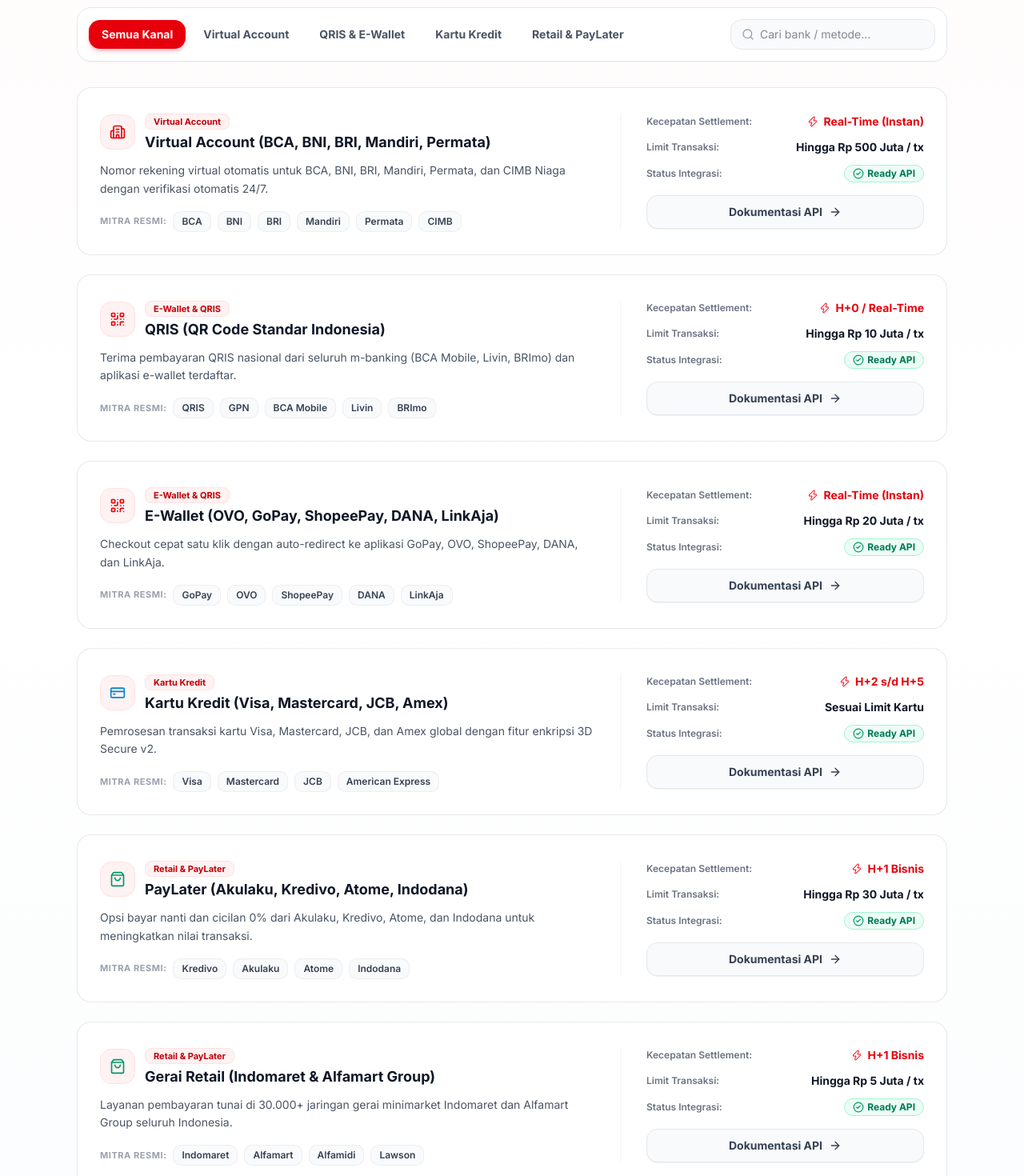
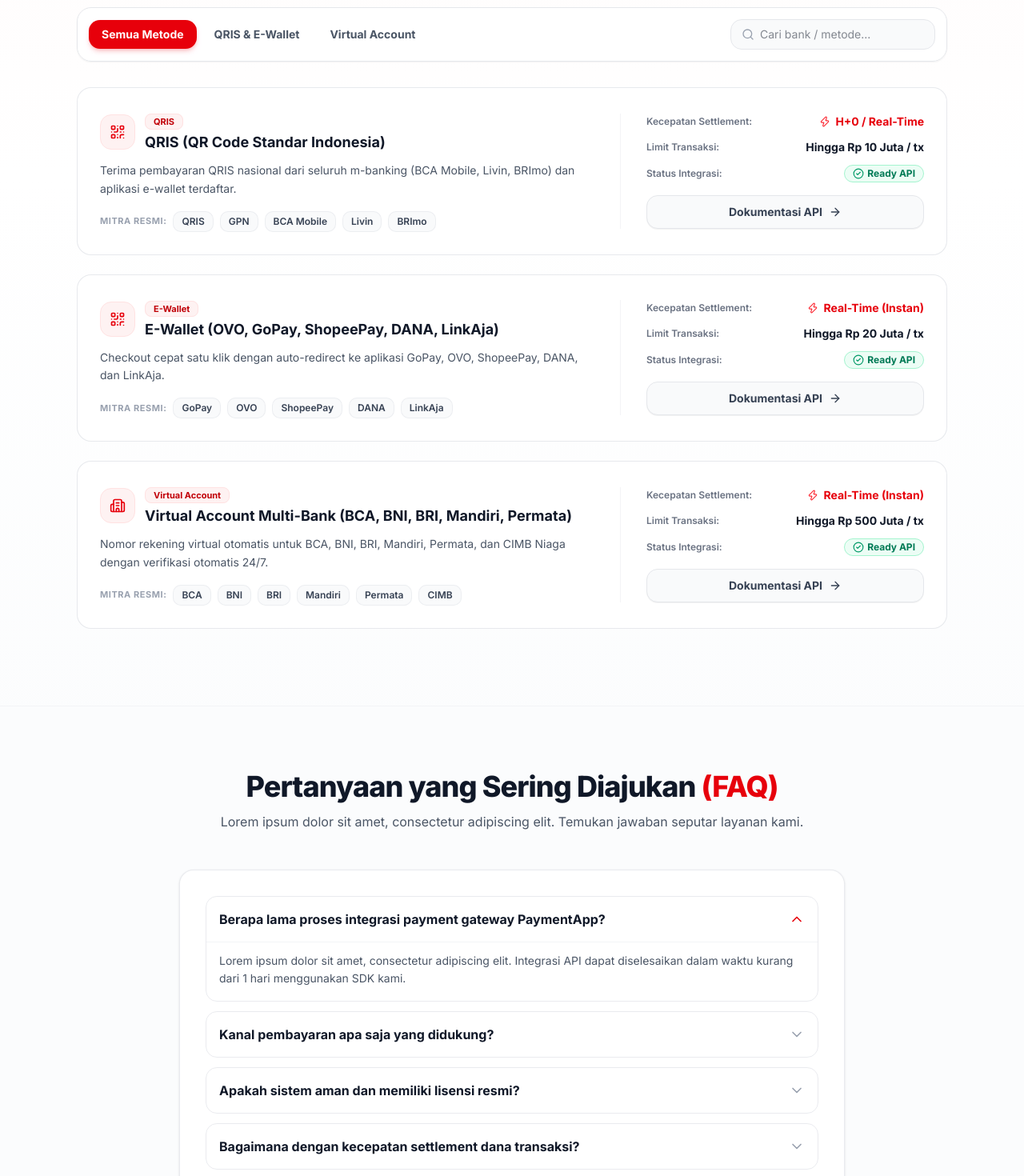
Before and after one commit to Hnzsama/Nusandana, a Next.js app: page /payments in a window 1280 px wide. Shown: the part 520-1990 px from the top of the page at 80% size. Built offline with nearby package versions, Linux system fonts and the light colour scheme.

Commit message:
feat: update Kanal Pembayaran to Metode Pembayaran with only QRIS, E-Wallet, and VA supported

```diff
--- a/components/Footer.tsx
+++ b/components/Footer.tsx
@@ -158,11 +158,11 @@
           <div className="space-y-3">
             <h4 className="font-bold text-white uppercase tracking-wider text-xs">Produk</h4>
             <ul className="space-y-2 font-medium text-slate-400">
-              <li><Link href="/payments" className="hover:text-red-400 transition-colors cursor-pointer">Kanal Pembayaran</Link></li>
+              <li><Link href="/payments" className="hover:text-red-400 transition-colors cursor-pointer">Metode Pembayaran</Link></li>
+              <li><Link href="/payments?cat=qris-wallet" className="hover:text-red-400 transition-colors cursor-pointer">QRIS Instant</Link></li>
+              <li><Link href="/payments?cat=qris-wallet" className="hover:text-red-400 transition-colors cursor-pointer">E-Wallet Direct</Link></li>
+              <li><Link href="/payments?cat=va" className="hover:text-red-400 transition-colors cursor-pointer">Virtual Account Multi-Bank</Link></li>
               <li><Link href="/program-support/payment-links" className="hover:text-red-400 transition-colors cursor-pointer">Payment Links UMKM</Link></li>
-              <li><Link href="/payments?cat=va" className="hover:text-red-400 transition-colors cursor-pointer">Virtual Account Multi-Bank</Link></li>
-              <li><Link href="/payments?cat=qris-wallet" className="hover:text-red-400 transition-colors cursor-pointer">QRIS Instant & E-Wallet</Link></li>
-              <li><Link href="/payments?cat=all" className="hover:text-red-400 transition-colors cursor-pointer">Disbursement & Payouts</Link></li>
             </ul>
           </div>
 
--- a/components/HeroSection.tsx
+++ b/components/HeroSection.tsx
@@ -79,28 +79,6 @@
             <AnimateOnScroll animation="scale-up" delay={150}>
               <div className="relative mx-auto max-w-md lg:max-w-none">
 
-                {/* Floating Card Decorative 1 */}
-                <div className="absolute -top-6 -left-6 z-20 bg-white/90 backdrop-blur-md p-4 rounded-2xl shadow-xl border border-gray-100 hidden sm:flex items-center gap-3">
-                  <div className="w-10 h-10 rounded-xl bg-emerald-100 flex items-center justify-center text-emerald-600 font-bold">
-                    <Zap className="w-5 h-5" />
-                  </div>
-                  <div>
-                    <p className="text-xs text-gray-500 font-medium">Settlement Speed</p>
-                    <p className="text-sm font-bold text-gray-900">Real-Time (Instan)</p>
-                  </div>
-                </div>
-
-                {/* Floating Card Decorative 2 */}
-                <div className="absolute -bottom-6 -right-6 z-20 bg-white/90 backdrop-blur-md p-4 rounded-2xl shadow-xl border border-gray-100 hidden sm:flex items-center gap-3">
-                  <div className="w-10 h-10 rounded-xl bg-red-100 flex items-center justify-center text-red-600 font-bold">
-                    <Lock className="w-5 h-5" />
-                  </div>
-                  <div>
-                    <p className="text-xs text-gray-500 font-medium">Security Encryption</p>
-                    <p className="text-sm font-bold text-gray-900">256-Bit SSL Secured</p>
-                  </div>
-                </div>
-
                 {/* Main Dashboard Preview Box */}
                 <div className="bg-white rounded-2xl p-4 sm:p-6 shadow-2xl border border-gray-200/80 hover:shadow-red-500/10 transition-shadow">
                   <div className="flex items-center justify-between border-b border-gray-100 pb-4 mb-4">
@@ -109,7 +87,6 @@
                       <div className="w-3 h-3 rounded-full bg-yellow-400" />
                       <div className="w-3 h-3 rounded-full bg-green-400" />
                     </div>
-                    <span className="text-xs font-mono text-gray-400">dashboard.paymentapp.co</span>
                   </div>
 
                   <div className="relative w-full h-[320px] rounded-xl overflow-hidden shadow-inner">
--- a/components/Navbar.tsx
+++ b/components/Navbar.tsx
@@ -12,15 +12,14 @@
 
   const navItems = [
     {
-      label: "Kanal Pembayaran",
+      label: "Metode Pembayaran",
       href: "/payments",
       hasDropdown: true,
       items: [
-        { name: "Semua Kanal Pembayaran", href: "/payments?cat=all" },
+        { name: "Semua Metode Pembayaran", href: "/payments?cat=all" },
+        { name: "QRIS Instant", href: "/payments?cat=qris-wallet" },
+        { name: "E-Wallet Direct", href: "/payments?cat=qris-wallet" },
         { name: "Virtual Account Multi-Bank", href: "/payments?cat=va" },
-        { name: "QRIS Instant & E-Wallet", href: "/payments?cat=qris-wallet" },
-        { name: "Kartu Kredit & International", href: "/payments?cat=card" },
-        { name: "Retail & PayLater", href: "/payments?cat=paylater" },
       ],
     },
     {
--- a/components/PaymentSolutions.tsx
+++ b/components/PaymentSolutions.tsx
@@ -15,14 +15,6 @@
     link: "/payments?cat=qris-wallet",
   },
   {
-    id: "va",
-    title: "Virtual Account Multi-Bank",
-    icon: <Building2 className="w-6 h-6 text-red-600" />,
-    description: "Rekening Virtual Account otomatis untuk BCA, Mandiri, BNI, BRI, Permata, Danamon & CIMB.",
-    features: ["Konfirmasi transaksi otomatis", "Fitur refund & penyesuaian", "Masa berlaku (expired) fleksibel"],
-    link: "/payments?cat=va",
-  },
-  {
     id: "ewallet",
     title: "E-Wallet Direct Checkout",
     icon: <Wallet className="w-6 h-6 text-red-600" />,
@@ -31,12 +23,12 @@
     link: "/payments?cat=qris-wallet",
   },
   {
-    id: "disbursement",
-    title: "Disbursement & Transfer Dana",
-    icon: <CreditCard className="w-6 h-6 text-red-600" />,
-    description: "Transfer dana instan ke ribuan rekening bank & e-wallet secara bersamaan dalam hitungan detik.",
-    features: ["Batch payout otomatis", "Validasi nomor rekening instan", "Laporan riwayat pencairan transparan"],
-    link: "/payments?cat=all",
+    id: "va",
+    title: "Virtual Account Multi-Bank",
+    icon: <Building2 className="w-6 h-6 text-red-600" />,
+    description: "Rekening Virtual Account otomatis untuk BCA, Mandiri, BNI, BRI, Permata, Danamon & CIMB.",
+    features: ["Konfirmasi transaksi otomatis", "Fitur refund & penyesuaian", "Masa berlaku (expired) fleksibel"],
+    link: "/payments?cat=va",
   },
 ];
 
@@ -50,18 +42,18 @@
         <AnimateOnScroll animation="fade-up">
           <div className="max-w-3xl mx-auto text-center mb-16">
             <div className="inline-flex items-center gap-2 px-3.5 py-1.5 rounded-full bg-red-50 border border-red-200 text-red-700 text-xs font-semibold uppercase tracking-wider mb-4">
-              <Sparkles className="w-3.5 h-3.5 text-red-600" /> Solusi Pembayaran Moduler
+              <Sparkles className="w-3.5 h-3.5 text-red-600" /> Metode Pembayaran Unggulan
             </div>
             <h2 className="text-3xl sm:text-4xl lg:text-5xl font-extrabold text-gray-900 tracking-tight">
-              Payment Support <span className="logo-indonesia inline-block">NUSANDANA</span>
+              Metode Pembayaran <span className="logo-indonesia inline-block">NUSANDANA</span>
             </h2>
             <p className="mt-4 text-base sm:text-lg text-gray-600 font-medium">
-              Dukung seluruh kebutuhan transaksi bisnis Anda dengan QRIS, Virtual Account, E-Wallet, dan Disbursement instan.
+              Dukung kebutuhan transaksi bisnis Anda dengan pilihan metode pembayaran QRIS, E-Wallet, dan Virtual Account multi-bank.
             </p>
           </div>
         </AnimateOnScroll>
 
-        <div className="grid grid-cols-1 md:grid-cols-2 lg:grid-cols-4 gap-8">
+        <div className="grid grid-cols-1 md:grid-cols-3 gap-8">
           {solutions.map((item, idx) => (
             <AnimateOnScroll key={item.id} animation="fade-up" delay={idx * 100}>
               <div
--- a/components/StatisticsSection.tsx
+++ b/components/StatisticsSection.tsx
@@ -64,7 +64,9 @@
           Klik untuk memperbesar
         </div>
 
-        {/* Prev / Next Controls */}
+        {/* Prev / Next Controls (Only if multiple images) */}
+        {images.length > 1 && (
+          <>
             <button
               onClick={prevSlide}
               className="absolute left-2 top-1/2 -translate-y-1/2 w-9 h-9 rounded-full bg-white hover:bg-red-600 hover:text-white text-gray-700 flex items-center justify-center shadow-md transition-all z-10 cursor-pointer border border-gray-200"
@@ -101,6 +103,8 @@
                 />
               ))}
             </div>
+          </>
+        )}
       </div>
 
       {/* Fullscreen Zoom Modal */}
--- a/components/payments/PaymentsChannelMatrix.tsx
+++ b/components/payments/PaymentsChannelMatrix.tsx
@@ -33,22 +33,10 @@
 
 const channelsData: PaymentChannel[] = [
   {
-    id: "va-bank",
-    category: "va",
-    name: "Virtual Account (BCA, BNI, BRI, Mandiri, Permata)",
-    categoryLabel: "Virtual Account",
-    description: "Nomor rekening virtual otomatis untuk BCA, BNI, BRI, Mandiri, Permata, dan CIMB Niaga dengan verifikasi otomatis 24/7.",
-    brands: ["BCA", "BNI", "BRI", "Mandiri", "Permata", "CIMB"],
-    settlementSpeed: "Real-Time (Instan)",
-    transactionLimit: "Hingga Rp 500 Juta / tx",
-    status: "Ready API",
-    features: ["Auto-Reconcile", "Expired Time Custom", "Single & Multi Use"],
-  },
-  {
     id: "qris-instant",
     category: "qris-wallet",
     name: "QRIS (QR Code Standar Indonesia)",
-    categoryLabel: "E-Wallet & QRIS",
+    categoryLabel: "QRIS",
     description: "Terima pembayaran QRIS nasional dari seluruh m-banking (BCA Mobile, Livin, BRImo) dan aplikasi e-wallet terdaftar.",
     brands: ["QRIS", "GPN", "BCA Mobile", "Livin", "BRImo"],
     settlementSpeed: "H+0 / Real-Time",
@@ -60,7 +48,7 @@
     id: "ewallet-popular",
     category: "qris-wallet",
     name: "E-Wallet (OVO, GoPay, ShopeePay, DANA, LinkAja)",
-    categoryLabel: "E-Wallet & QRIS",
+    categoryLabel: "E-Wallet",
     description: "Checkout cepat satu klik dengan auto-redirect ke aplikasi GoPay, OVO, ShopeePay, DANA, dan LinkAja.",
     brands: ["GoPay", "OVO", "ShopeePay", "DANA", "LinkAja"],
     settlementSpeed: "Real-Time (Instan)",
@@ -69,40 +57,16 @@
     features: ["One-Click Checkout", "Auto Redirect", "Tokenization"],
   },
   {
-    id: "credit-card",
-    category: "card",
-    name: "Kartu Kredit (Visa, Mastercard, JCB, Amex)",
-    categoryLabel: "Kartu Kredit",
-    description: "Pemrosesan transaksi kartu Visa, Mastercard, JCB, dan Amex global dengan fitur enkripsi 3D Secure v2.",
-    brands: ["Visa", "Mastercard", "JCB", "American Express"],
-    settlementSpeed: "H+2 s/d H+5",
-    transactionLimit: "Sesuai Limit Kartu",
+    id: "va-bank",
+    category: "va",
+    name: "Virtual Account Multi-Bank (BCA, BNI, BRI, Mandiri, Permata)",
+    categoryLabel: "Virtual Account",
+    description: "Nomor rekening virtual otomatis untuk BCA, BNI, BRI, Mandiri, Permata, dan CIMB Niaga dengan verifikasi otomatis 24/7.",
+    brands: ["BCA", "BNI", "BRI", "Mandiri", "Permata", "CIMB"],
+    settlementSpeed: "Real-Time (Instan)",
+    transactionLimit: "Hingga Rp 500 Juta / tx",
     status: "Ready API",
-    features: ["3D Secure 2.0", "Fraud Detection System", "Recurring Billing"],
-  },
-  {
-    id: "paylater-bnpl",
-    category: "paylater",
-    name: "PayLater (Akulaku, Kredivo, Atome, Indodana)",
-    categoryLabel: "Retail & PayLater",
-    description: "Opsi bayar nanti dan cicilan 0% dari Akulaku, Kredivo, Atome, dan Indodana untuk meningkatkan nilai transaksi.",
-    brands: ["Kredivo", "Akulaku", "Atome", "Indodana"],
-    settlementSpeed: "H+1 Bisnis",
-    transactionLimit: "Hingga Rp 30 Juta / tx",
-    status: "Ready API",
-    features: ["0% Installment Option", "Instant Credit Approval", "Full Guarantee"],
-  },
-  {
-    id: "retail-outlet",
-    category: "paylater",
-    name: "Gerai Retail (Indomaret & Alfamart Group)",
-    categoryLabel: "Retail & PayLater",
-    description: "Layanan pembayaran tunai di 30.000+ jaringan gerai minimarket Indomaret dan Alfamart Group seluruh Indonesia.",
-    brands: ["Indomaret", "Alfamart", "Alfamidi", "Lawson"],
-    settlementSpeed: "H+1 Bisnis",
-    transactionLimit: "Hingga Rp 5 Juta / tx",
-    status: "Ready API",
-    features: ["Payment Code Generator", "Over the Counter", "Nationwide Network"],
+    features: ["Auto-Reconcile", "Expired Time Custom", "Single & Multi Use"],
   },
 ];
 
@@ -134,10 +98,6 @@
         return <Building2 className="w-5 h-5 text-red-600 group-hover:text-white transition-colors duration-300" />;
       case "qris-wallet":
         return <QrCode className="w-5 h-5 text-red-600 group-hover:text-white transition-colors duration-300" />;
-      case "card":
-        return <CreditCard className="w-5 h-5 text-sky-600 group-hover:text-white transition-colors duration-300" />;
-      case "paylater":
-        return <ShoppingBag className="w-5 h-5 text-emerald-600 group-hover:text-white transition-colors duration-300" />;
       default:
         return <Zap className="w-5 h-5 text-red-600 group-hover:text-white transition-colors duration-300" />;
     }
@@ -151,24 +111,24 @@
         <AnimateOnScroll animation="fade-up">
           <div className="text-center max-w-3xl mx-auto mb-10 pt-2">
             <div className="inline-flex items-center gap-2 px-3.5 py-1.5 rounded-full bg-red-100/80 border border-red-200 text-red-700 text-xs font-bold uppercase tracking-wider mb-4 shadow-xs">
-              <Sparkles className="w-3.5 h-3.5 text-red-600" /> Live Payment Channels
+              <Sparkles className="w-3.5 h-3.5 text-red-600" /> Live Payment Methods
             </div>
 
             <h1 className="text-3xl sm:text-4xl lg:text-5xl font-black text-gray-900 tracking-tight leading-tight">
-              Kanal Pembayaran & <span className="bg-gradient-to-r from-red-600 via-red-600 to-rose-400 bg-clip-text text-transparent">Matrix Integrasi</span>
+              Metode Pembayaran & <span className="bg-gradient-to-r from-red-600 via-red-600 to-rose-400 bg-clip-text text-transparent">Matrix Integrasi</span>
             </h1>
 
             <p className="mt-4 text-sm sm:text-base text-gray-600 max-w-2xl mx-auto leading-relaxed">
-              Satu integrasi API modern untuk mengakses seluruh Virtual Account, QRIS, E-Wallet, Kartu Kredit, dan Retail Outlet resmi di Indonesia.
+              Satu integrasi API modern untuk mengakses pembayaran QRIS, E-Wallet, dan Virtual Account resmi di Indonesia.
             </p>
 
             {/* Stat Badges */}
             <div className="mt-6 flex flex-wrap items-center justify-center gap-3">
               <span className="inline-flex items-center gap-1.5 px-3.5 py-1.5 rounded-xl bg-white border border-gray-200 text-xs font-semibold text-gray-700 shadow-xs">
-                <Layers className="w-3.5 h-3.5 text-red-600" /> 30+ Kanal Resmi
+                <Layers className="w-3.5 h-3.5 text-red-600" /> QRIS, E-Wallet & VA
               </span>
               <span className="inline-flex items-center gap-1.5 px-3.5 py-1.5 rounded-xl bg-white border border-gray-200 text-xs font-semibold text-gray-700 shadow-xs">
-                <Zap className="w-3.5 h-3.5 text-red-600" /> Settlement Real-Time
+                <Zap className="w-3.5 h-3.5 text-red-600" /> Settlement H+0 & Real-Time
               </span>
               <span className="inline-flex items-center gap-1.5 px-3.5 py-1.5 rounded-xl bg-white border border-gray-200 text-xs font-semibold text-gray-700 shadow-xs">
                 <ShieldCheck className="w-3.5 h-3.5 text-emerald-600" /> Certified PCI-DSS Level 1
@@ -184,11 +144,9 @@
             {/* Tabs */}
             <div className="flex flex-wrap items-center gap-1.5 w-full md:w-auto">
               {[
-                { id: "all", label: "Semua Kanal" },
+                { id: "all", label: "Semua Metode" },
+                { id: "qris-wallet", label: "QRIS & E-Wallet" },
                 { id: "va", label: "Virtual Account" },
-                { id: "qris-wallet", label: "QRIS & E-Wallet" },
-                { id: "card", label: "Kartu Kredit" },
-                { id: "paylater", label: "Retail & PayLater" },
               ].map((tab) => (
                 <button
                   key={tab.id}
```
Also changed, not shown: public/ekosistem/multi-role/image.png (added), public/ekosistem/settlement/image.png (added). Lines whose indentation alone changed are shown as unchanged.
